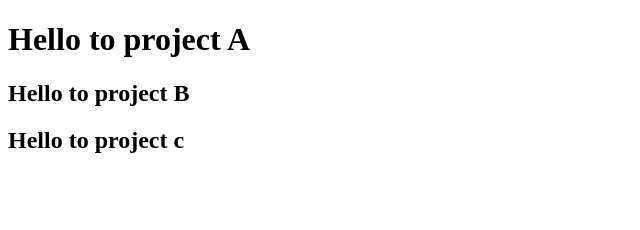
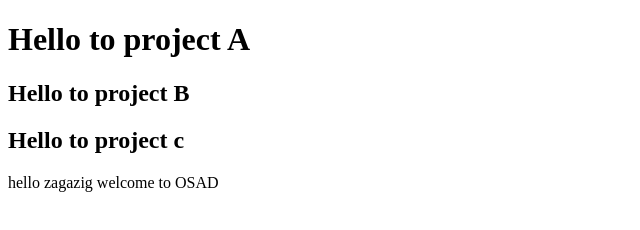
Before and after one commit to OmarMosleh/Zagzig-demo, a plain HTML site: page index.html in a window 1280 px wide. Shown: the whole page, without its empty margins (0-640 px from the left). Drawn offline with Linux system fonts and the light colour scheme.

Commit message:
welcome OSAD

```diff
--- a/index.html
+++ b/index.html
@@ -9,5 +9,6 @@
     <h1>Hello to project A</h1>
     <h2>Hello to project B</h2>
     <h2>Hello to project c</h2>
+    <p>hello zagazig welcome to OSAD</p>
 </body>
 </html>
```
